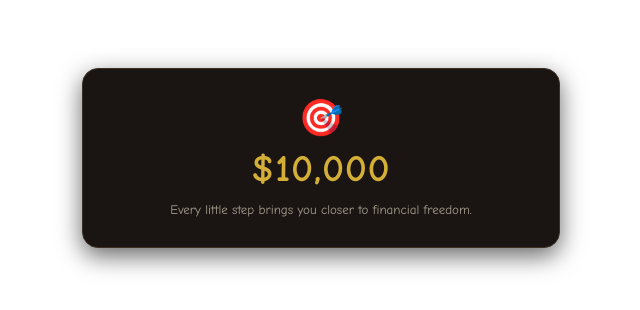
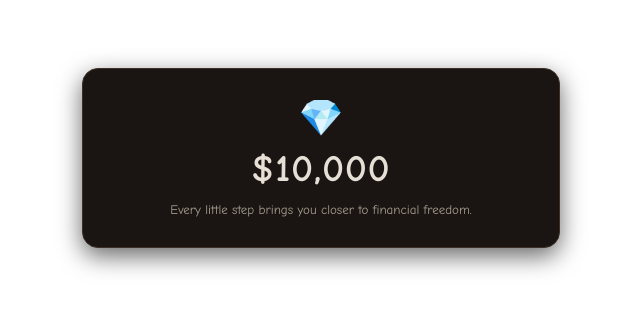
Before and after one commit to equinoxenterprises/Financial-Milestone, a plain HTML site: page index.html in a window 1280 px wide. Shown: the part 242-552 px from the top of the page, without its empty margins (319-959 px from the left). Drawn offline with Linux system fonts and the light colour scheme.

Commit message:
Update index.html

```diff
--- a/index.html
+++ b/index.html
@@ -11,7 +11,7 @@
 
         body {
             background-color: transparent;
-            color: #d4af37;
+            color: #e6dfd5;
             display: flex;
             justify-content: center;
             align-items: center;
@@ -38,7 +38,7 @@
         .main-stat {
             font-size: 38px;
             font-weight: bold;
-            color: #d4af37;
+            color: #e6dfd5;
             margin-bottom: 10px;
             letter-spacing: 1px;
         }
@@ -74,7 +74,8 @@
             document.getElementById('icon-goal').innerText = randomIcon;
         }
 
-        updateDynamicIcon();
+        // Changes icons fast every 800 milliseconds
+        setInterval(updateDynamicIcon, 800);
     </script>
 </body>
 </html>
```
